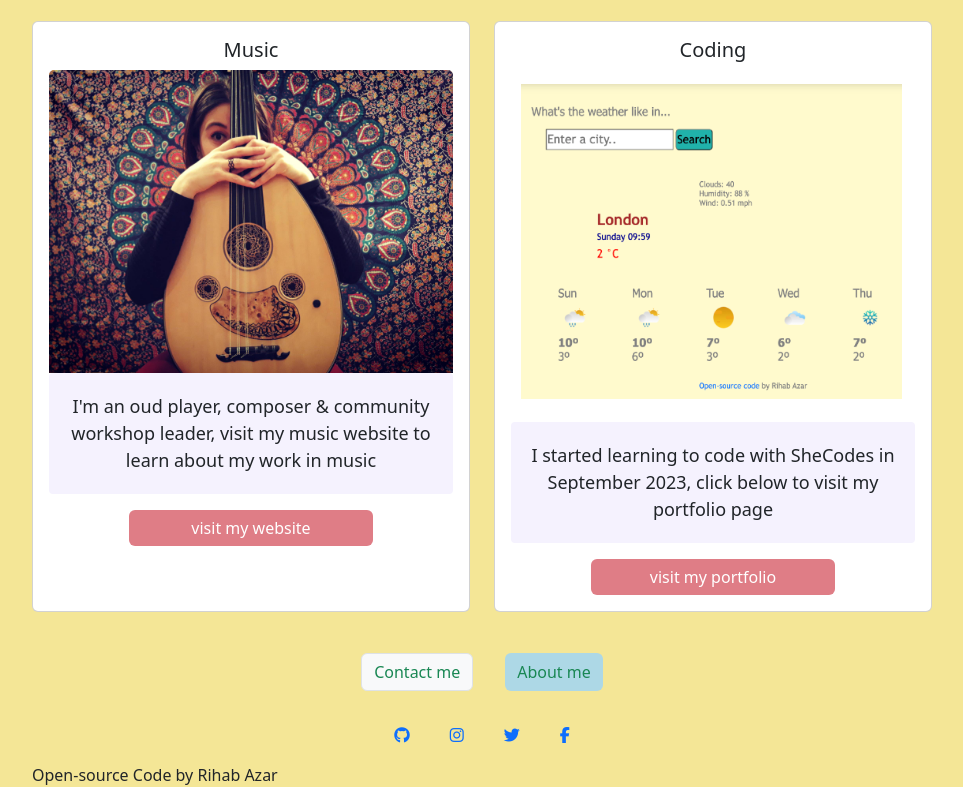
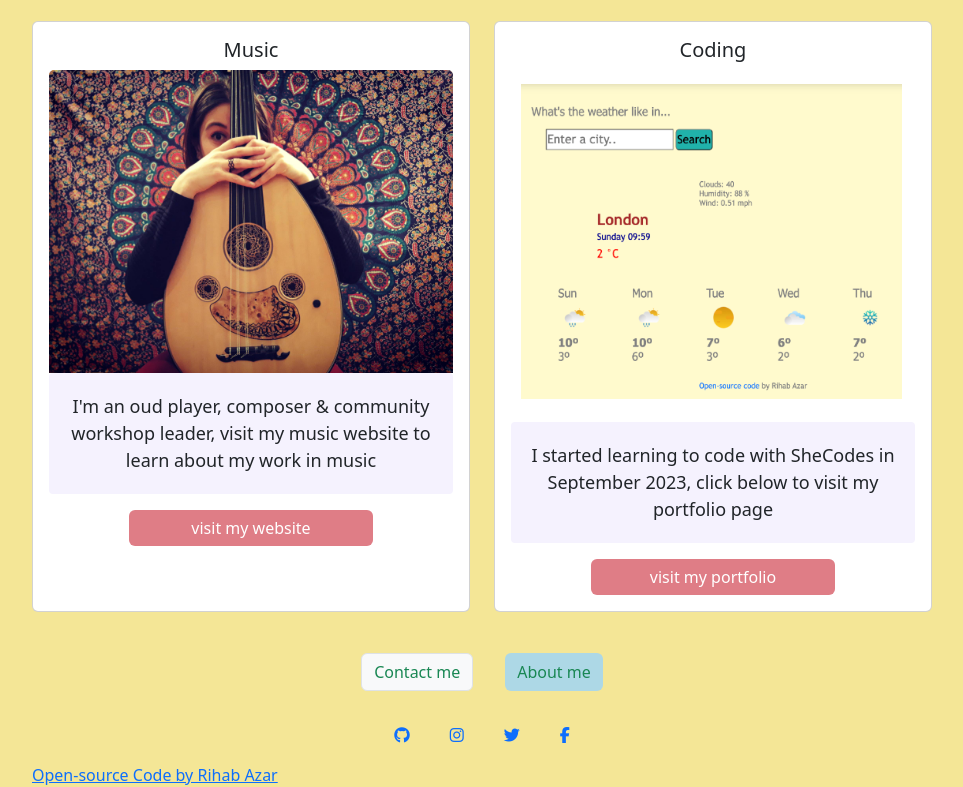
Before and after one commit to Shahbi88/portfolio-proper, a website: page index.html in a window 1280 px wide. Shown: the part 384-1171 px from the top of the page, without its empty margins (158-1121 px from the left). Drawn offline with nearby package versions, Linux system fonts and the light colour scheme.

Commit message:
Github added

```diff
--- a/index.html
+++ b/index.html
@@ -96,6 +96,10 @@ display: -ms-inline-flexbox;
 text-wrap: none;
 font-family: 'Courier New', Courier, monospace;
 font-weight: bold;
+}
+footer ,a {
+  display: block;
+  justify-content: center;
 }
   </style>
   <body>
@@ -232,8 +236,8 @@ font-weight: bold;
           </a>
 
         </div>
+        <a href="https://github.com/Shahbi88/portfolio-proper" target="_blank" title="this is the link to the code with which this website was designed">Open-source Code by Rihab Azar</a>
 </footer>
-<footer> <a>Open-source Code by Rihab Azar</a></footer>
+
   </body>
-
 </html>
```
